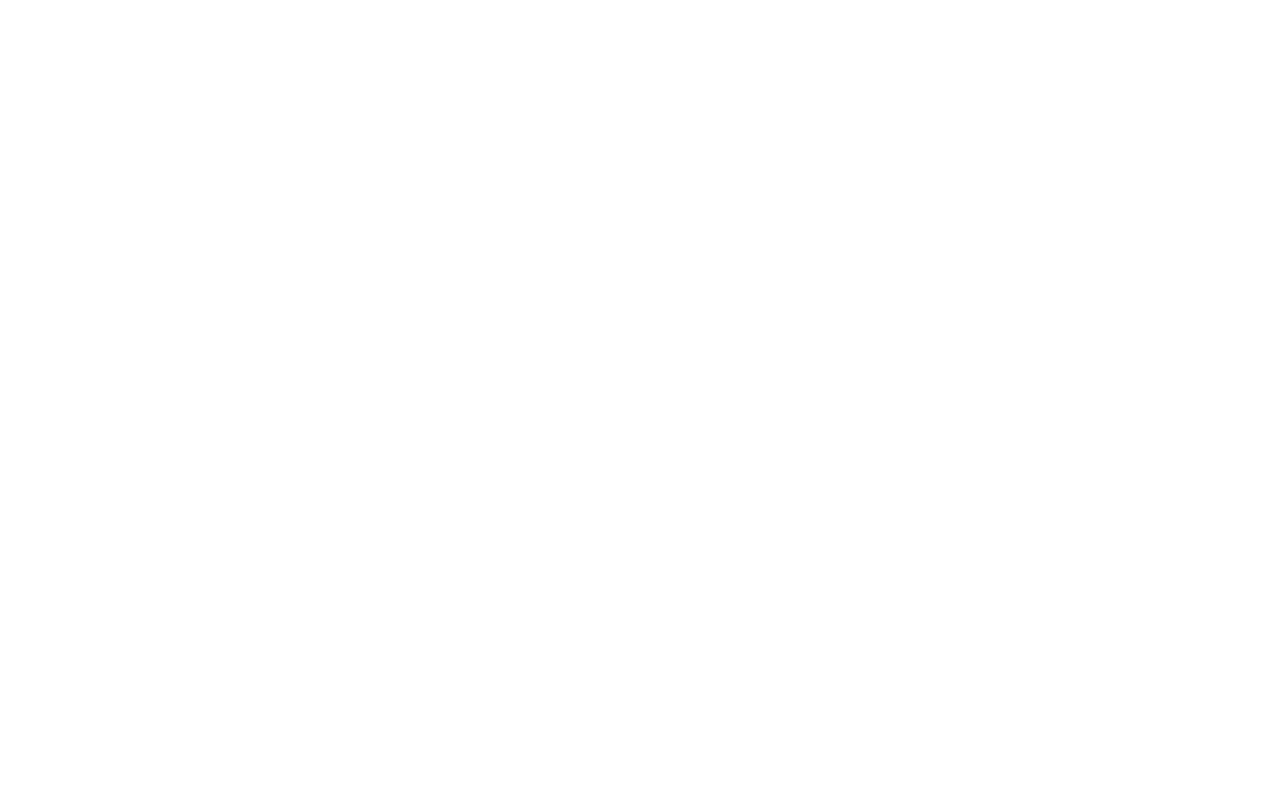
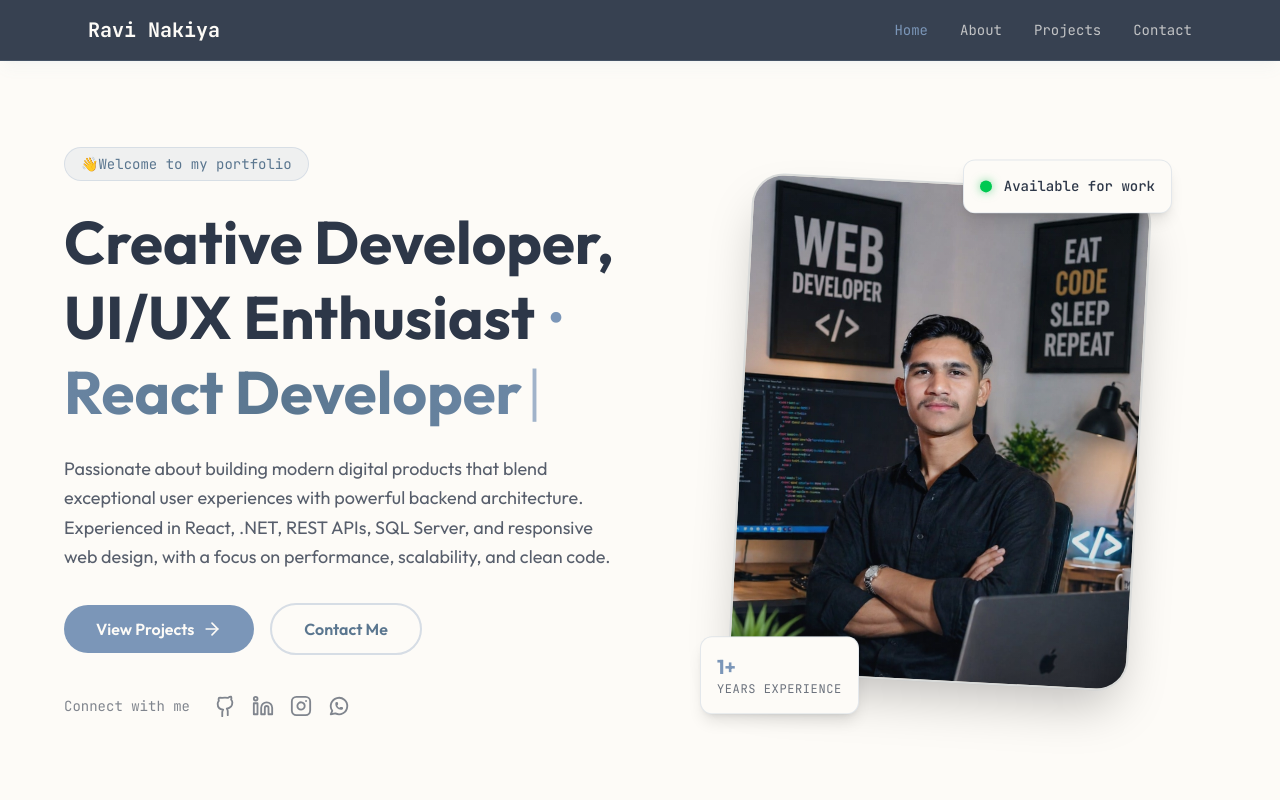
Before and after one commit to NakiyaRavi/myportfolio, a React (Vite) app: page / in a window 1280 px wide. Shown: the top 800 px of the page. Built offline with nearby package versions, Linux system fonts and the light colour scheme.

Commit message:
Update portfolio scrol2

```diff
--- a/package.json
+++ b/package.json
@@ -16,7 +16,6 @@
     "lucide-react": "^1.17.0",
     "react": "^19.2.6",
     "react-dom": "^19.2.6",
-    "react-router-dom": "^7.18.1",
     "react-scroll": "^1.9.3"
   },
   "devDependencies": {
--- a/src/App.jsx
+++ b/src/App.jsx
@@ -1,15 +1,9 @@
-import { Route, Routes } from 'react-router-dom';
-import NotFound from './sections/NotFound';
 import PortfolioLayout from './PortfolioLayout';
 
 function App() {
-
   return (
     <main className="font-sans selection:bg-dusty selection:text-cream bg-cream text-dark min-h-screen overflow-visible">
-      <Routes>
-        <Route path="/" element={<PortfolioLayout />} />
-        <Route path="*" element={<NotFound />} />
-      </Routes>
+      <PortfolioLayout />
     </main>
   )
 }
--- a/src/main.jsx
+++ b/src/main.jsx
@@ -1,16 +1,13 @@
 import { StrictMode } from 'react'
 import { createRoot } from 'react-dom/client'
-import { BrowserRouter } from 'react-router-dom'
 import './index.css'
 import App from './App.jsx'
 import ErrorBoundary from './sections/ErrorBoundary.jsx'
 
 createRoot(document.getElementById('root')).render(
   <StrictMode>
-    <BrowserRouter basename="/my-portfolio/">
-      <ErrorBoundary>
-        <App />
-      </ErrorBoundary>
-    </BrowserRouter>
+    <ErrorBoundary>
+      <App />
+    </ErrorBoundary>
   </StrictMode>,
 )
```
Also changed, not shown: 1 other file (tests, documents, lock files or other folders).
